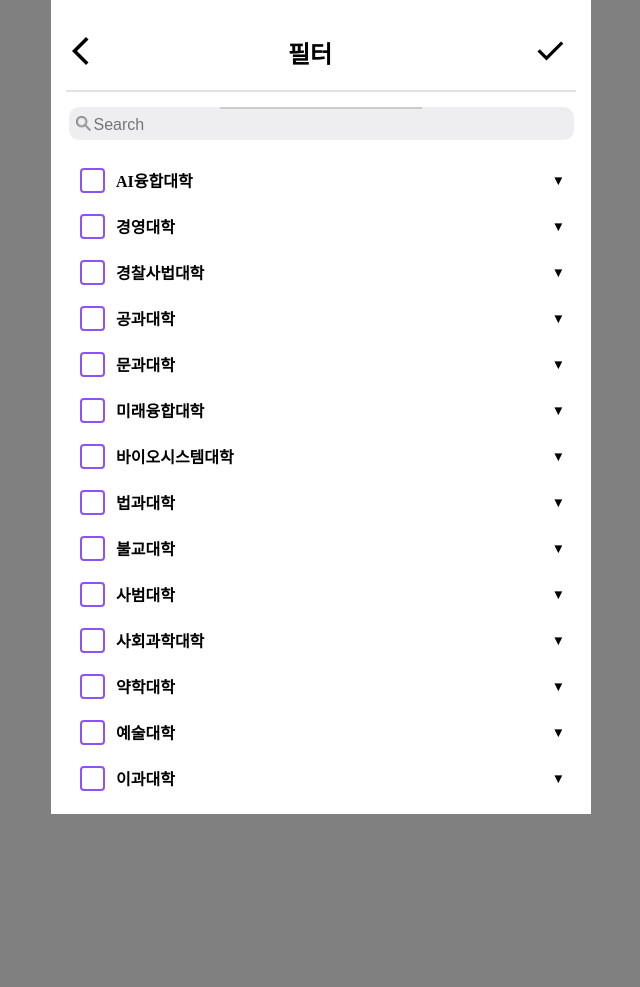
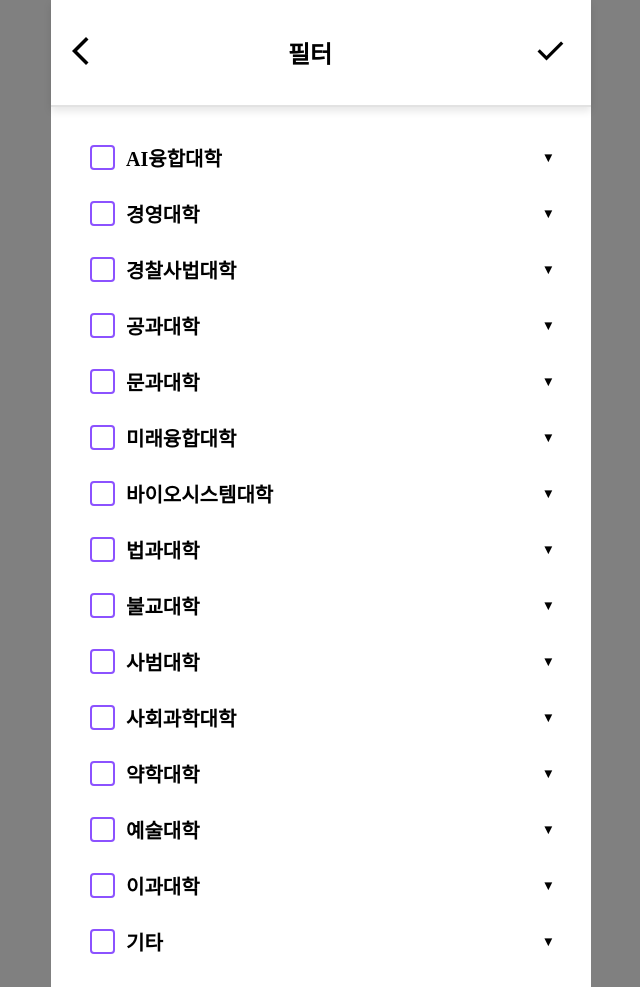
Before and after one commit to sem201/2024-simba-2-21, a Django app: page /filter/ in a window 1280 px wide. Shown: the whole page, without its empty margins (319-959 px from the left). Before the commit the page ends 814 px from the top, so only its background shows below. Run offline with Django 5.2, Linux system fonts and the light colour scheme; some web fonts are replaced.

Commit message:
짜잘짜잘

```diff
--- a/simbathonproject/main/templates/main/filterpage.html
+++ b/simbathonproject/main/templates/main/filterpage.html
@@ -21,16 +21,16 @@
                 <img src="{% static 'assets/icons/icon_check.png' %}">
             </button>
         </div>                      <!--헤드 닫기 -->
-        <form class="search_form">
+        <!-- <form class="search_form">
             <img class="search_icon" src="{% static 'assets/icons/icon_search.png' %}" width="15px">
             <input type="text" id="search-input" placeholder="Search" autocomplete="off" />
             <div id="suggestions" class="suggestions"></div>
-        </form>                     <!-- 검색 바 닫기 -->
+        </form>                     검색 바 닫기 -->
         <div class="list">          <!--필터 목록-->
             <div class="college_filter">            <!--필터1. AI융합-->
                 <input type="checkbox" id="aiCollege" class="college" data-college="ai">
                 <label for="aiCollege" class="college-label">AI융합대학</label>
-                <button onclick="toggleDepartments('ai')">▼</button>
+                <button onclick="toggleDepartments('ai')" data-college="ai">▼</button>
             </div>
             <div class="departments-container" id="aiDepartments">
                 <div class="department">
@@ -368,12 +368,12 @@
                     </div>
                 </div>
             </div>
-            <div class="college_filter">        <!--필터14. 이과 -->
+            <div class="college_filter">    <!-- 필터14. 이과 -->
                 <input type="checkbox" id="scienceCollege" class="college" data-college="science">
                 <label for="scienceCollege" class="college-label">이과대학</label>
                 <button onclick="toggleDepartments('science')">▼</button>
             </div>
-            <div class="departments-container" id="scienceDepartments">
+            <div class="departments-container" id="scienceDepartments" style="display: none;">
                 <div class="department">
                     <div class="major_filter">
                         <input type="checkbox" id="physics" class="department" data-college="science" data-department="physics">
@@ -392,6 +392,26 @@
                         <label for="chemistry">화학과</label>
                     </div>
                 </div>
+            </div>
+
+            <div class="college_filter">    <!-- 필터15. 기타 -->
+                <input type="checkbox" id="etcCollege" class="college" data-college="etc">
+                <label for="etcCollege" class="college-label">기타</label>
+                <button onclick="toggleDepartments('etc')">▼</button>
+            </div>
+            <div class="departments-container" id="etcDepartments" style="display: none;">
+                <div class="department">
+                    <div class="major_filter">
+                        <input type="checkbox" id="davinci" class="department" data-college="etc" data-department="davinci">
+                        <label for="davinci">다빈치</label>
+                    </div>
+                    <div class="major_filter">
+                        <input type="checkbox" id="donggam" class="department" data-college="etc" data-department="donggam">
+                        <label for="donggam">동감</label>
+                    </div>
+                </div>
+            </div>
+
         </div>          <!--list 필터목록 닫기-->
     </div>              <!--container 닫기-->
     <script src="{% static 'js/main/filter.js' %}"></script>
--- a/simbathonproject/main/templates/main/mainpage.html
+++ b/simbathonproject/main/templates/main/mainpage.html
@@ -69,7 +69,9 @@
                             {% endfor %}
                         {% else %}
                             <div class="slider">
-                                <p align="center"><b>이미지가 없습니다.</b></p>
+                                <img src="{% static 'assets/icons/icon_no_img.png' %}" id="icon_no_img">
+                                <p id="sorry">이미지가 존재하지 않습니다</p>
+                                <p id="soon">조만간 채울게요..:D</p>
                             </div>
                         {% endif %}
                     </div>
--- a/simbathonproject/simbathonproject/static/css/main/custom_page.css
+++ b/simbathonproject/simbathonproject/static/css/main/custom_page.css
@@ -360,7 +360,7 @@ a {
 .slider__btn {
     /* border: 8px solid navy; */
     position: relative;
-    bottom: 105px;
+    bottom: 70px;
 }
 
 #left_slider__btn {
--- a/simbathonproject/simbathonproject/static/css/main/filter_page.css
+++ b/simbathonproject/simbathonproject/static/css/main/filter_page.css
@@ -2,6 +2,8 @@
 
 label {
     font-family: "Pretendard Variable";
+    font-size: 20px;
+    margin: 10px;
 }
 .body {
     background-color: gray;
@@ -23,7 +25,14 @@ label {
     flex-direction: row;
     justify-content: space-between;
     align-items: center;
-    margin: 15px;
+    /* margin: 15px; */
+    padding: 15px;
+    box-shadow: 0px 4px 8px rgba(0, 0, 0, 0.1);
+}
+
+.head > h2 {
+    font-size: 24px;
+    font-family: "Pretendard Variable";
 }
 
 .search_form{
@@ -54,7 +63,7 @@ label {
 
 .list {
     /* border: 1px solid black; */
-    margin: 15px;
+    margin: 25px 25px 25px 25px;
 }
 
 .department {
@@ -93,7 +102,7 @@ button:hover {
     align-items: center;
     /* border-bottom: 1px solid #6B6B6B; */
     padding: 10px 0px 5px 0px;
-    margin: 0px 5px 0px 10px;
+    margin: 10px 5px 0px 10px;
 }
 .major_filter{
     display: flex;
--- a/simbathonproject/simbathonproject/static/css/main/main_page.css
+++ b/simbathonproject/simbathonproject/static/css/main/main_page.css
@@ -303,7 +303,7 @@ a {
 .slider__btn {
     /* border: 8px solid navy; */
     position: relative;
-    bottom: 105px;
+    bottom: 40px;
 }
 
 #left_slider__btn {
--- a/simbathonproject/simbathonproject/static/js/main/filter.js
+++ b/simbathonproject/simbathonproject/static/js/main/filter.js
@@ -1,13 +1,17 @@
 function toggleDepartments(collegeId) {
     const departmentContainer = document.getElementById(collegeId + 'Departments');
+    const button = document.querySelector(`[data-college="${collegeId}"]`).nextElementSibling;
+
     if (departmentContainer.style.display === 'none' || departmentContainer.style.display === '') {
         departmentContainer.style.display = 'block';
+        button.textContent = '◀'; // 버튼 텍스트를 ◀로 변경
     } else {
         departmentContainer.style.display = 'none';
+        button.textContent = '▼'; // 버튼 텍스트를 ▼로 변경
     }
 }
 
-// Toggle all department checkboxes based on the college checkbox state
+// 대학 확인란 상태를 기준으로 모든 학과 확인란을 전환
 document.querySelectorAll('.college').forEach(collegeCheckbox => {
     collegeCheckbox.addEventListener('change', function() {
         const collegeId = this.dataset.college;
@@ -18,7 +22,7 @@ document.querySelectorAll('.college').forEach(collegeCheckbox => {
     });
 });
 
-// Toggle department container visibility
+// 단과대 컨테이너 가시성 전환
 document.querySelectorAll('.college-label').forEach(label => {
     label.addEventListener('click', function() {
         const collegeId = this.previousElementSibling.dataset.college;
```
Also changed, not shown: simbathonproject/main/templates/main/customfilterpage.html (+19 -0 lines). Lines whose indentation alone changed are shown as unchanged.
